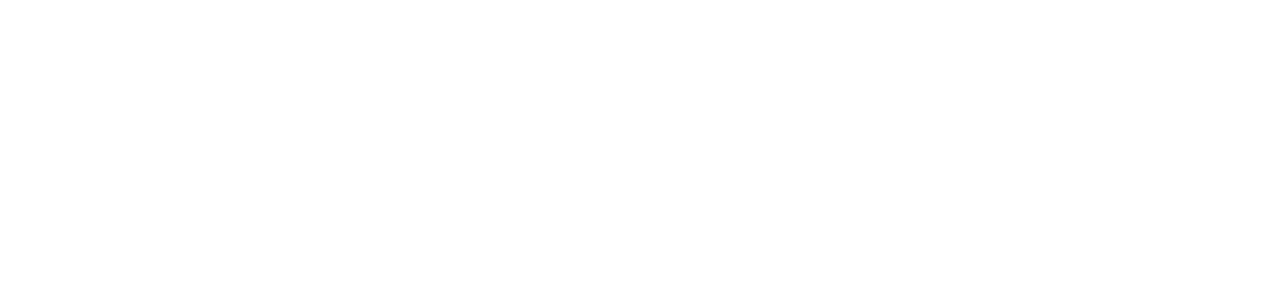
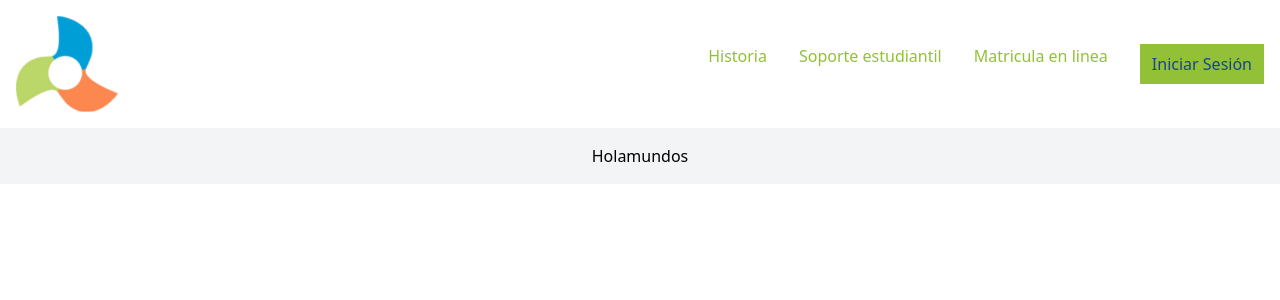
Before and after one commit to Analisis-y-diseno-de-sistemas-2/proyecto_ads2, a React (Vite) app: page /home in a window 1280 px wide. Before the commit this address had no page. Shown: the top 300 px of the page. Built offline with nearby package versions, Linux system fonts and the light colour scheme.

Commit message:
Se agregaron modificaciones

```diff
--- a/src/App.jsx
+++ b/src/App.jsx
@@ -1,12 +1,24 @@
 import { useState } from "react";
 import { BrowserRouter as Router, Route, Routes } from "react-router-dom";
+import Home from "./pages/Home";
+import RootLayout from "./components/RootLayout";
+import Matricula from "./pages/matricula/Matricula";
+import Soporte from "./pages/soporte/Soporte";
+import Login from "./pages/seguridad/Login";
+import Register from "./pages/seguridad/Register";
 
 function App() {
   return (
     <Router>
       <Routes>
+        <Route element={<RootLayout />}>
+          <Route path="/home" element={<Home />} />
+          <Route path="/matricula" element={<Matricula />} />
+          <Route path="/soporte" element={<Soporte />} />
+        </Route>
         <Route>
-          <Route path="/" element={<div>Home</div>} />
+          <Route path="/login" element={<Login />} />
+          <Route path="/register" element={<Register />} />
         </Route>
       </Routes>
     </Router>
--- /dev/null
+++ b/src/components/Navbar.jsx
@@ -0,0 +1,83 @@
+import React from "react";
+
+function Navbar() {
+  return (
+    <nav class="bg-white border-gray-200 ">
+      <div class="max-w-screen-xl flex flex-wrap items-center justify-between mx-auto p-4">
+        <a href="/home" class="flex items-center space-x-3 rtl:space-x-reverse">
+          <img
+            src="../../public/Carl-Sagan-log.webp"
+            class="h-24"
+            alt="carl sagan Logo"
+          />
+        </a>
+        <button
+          data-collapse-toggle="navbar-default"
+          type="button"
+          class="inline-flex items-center p-2 w-10 h-10 justify-center text-sm text-gray-500 rounded-lg md:hidden hover:bg-gray-100 focus:outline-none focus:ring-2 focus:ring-gray-200 dark:text-gray-400 dark:hover:bg-gray-700 dark:focus:ring-gray-600"
+          aria-controls="navbar-default"
+          aria-expanded="false"
+        >
+          <span class="sr-only">Open main menu</span>
+          <svg
+            class="w-5 h-5"
+            aria-hidden="true"
+            xmlns="http://www.w3.org/2000/svg"
+            fill="none"
+            viewBox="0 0 17 14"
+          >
+            <path
+              stroke="currentColor"
+              stroke-linecap="round"
+              stroke-linejoin="round"
+              stroke-width="2"
+              d="M1 1h15M1 7h15M1 13h15"
+            />
+          </svg>
+        </button>
+        <div
+          class="hidden w-full md:block md:w-auto h-full"
+          id="navbar-default"
+        >
+          <ul class="font-medium flex flex-col p-4 md:p-0 mt-4 border border-gray-100 rounded-lg bg-gray-50 md:flex-row md:space-x-8 rtl:space-x-reverse md:mt-0 md:border-0 md:bg-white   ">
+            <li>
+              <a
+                href="#"
+                class="block py-2 px-3 text-a1 rounded-sm md:bg-transparent  md:p-0  "
+                aria-current="page"
+              >
+                Historia
+              </a>
+            </li>
+            <li>
+              <a
+                href="/soporte"
+                class="block py-2 px-3 text-a1 rounded-sm hover:bg-gray-100 md:hover:bg-transparent md:border-0  md:p-0    "
+              >
+                Soporte estudiantil
+              </a>
+            </li>
+            <li>
+              <a
+                href="/matricula"
+                class="block py-2 px-3 text-a1 rounded-sm hover:bg-gray-100 md:hover:bg-transparent md:border-0  md:p-0   "
+              >
+                Matricula en linea
+              </a>
+            </li>
+            <li className="bg-a1">
+              <a
+                href="#"
+                class="block py-2 px-3 text-a2 rounded-sm hover:bg-gray-100 md:hover:bg-transparent md:border-0  "
+              >
+                Iniciar Sesión
+              </a>
+            </li>
+          </ul>
+        </div>
+      </div>
+    </nav>
+  );
+}
+
+export default Navbar;
--- /dev/null
+++ b/src/components/RootLayout.jsx
@@ -0,0 +1,16 @@
+import React from "react";
+import Navbar from "./Navbar";
+import { Outlet } from "react-router-dom";
+
+function RootLayout() {
+  return (
+    <div className="">
+      <Navbar />
+      <main className="flex-1 overflow-y-auto bg-gray-100 p-4">
+        <Outlet />
+      </main>
+    </div>
+  );
+}
+
+export default RootLayout;
--- a/src/index.css
+++ b/src/index.css
@@ -1 +1,5 @@
 @import "tailwindcss";
+@theme{
+    --color-a1: #92C137;
+    --color-a2:#174493;
+}
--- a/src/pages/Home.jsx
+++ b/src/pages/Home.jsx
@@ -1,7 +1,14 @@
 import React from "react";
 
 function Home() {
-  return <div>Home</div>;
+  return (
+    <div className="h-full w-full">
+      <div className="flex justify-center items-center h-full">
+        <h1>Hola</h1>
+        <p>mundos</p>
+      </div>
+    </div>
+  );
 }
 
 export default Home;
--- /dev/null
+++ b/src/pages/matricula/Matricula.jsx
@@ -0,0 +1,7 @@
+import React from "react";
+
+function Matricula() {
+  return <div className="text-a1">Matricula</div>;
+}
+
+export default Matricula;
--- /dev/null
+++ b/src/pages/seguridad/Login.jsx
@@ -0,0 +1,7 @@
+import React from "react";
+
+function Login() {
+  return <div>Login</div>;
+}
+
+export default Login;
--- /dev/null
+++ b/src/pages/seguridad/Register.jsx
@@ -0,0 +1,7 @@
+import React from "react";
+
+function Register() {
+  return <div>Register</div>;
+}
+
+export default Register;
--- /dev/null
+++ b/src/pages/soporte/Soporte.jsx
@@ -0,0 +1,7 @@
+import React from "react";
+
+function Soporte() {
+  return <div>Soporte</div>;
+}
+
+export default Soporte;
```
Also changed, not shown: public/Carl-Sagan-log.png (added), public/Carl-Sagan-log.webp (added).
